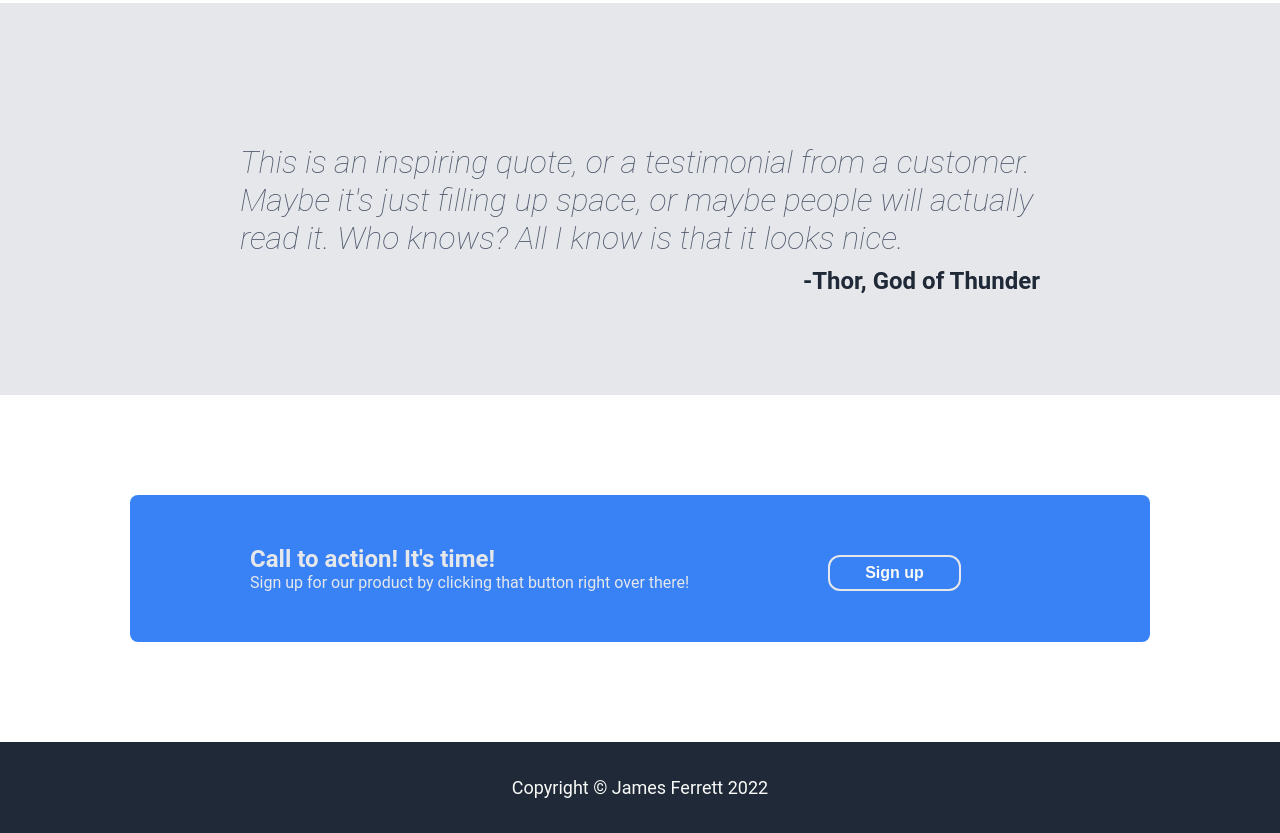
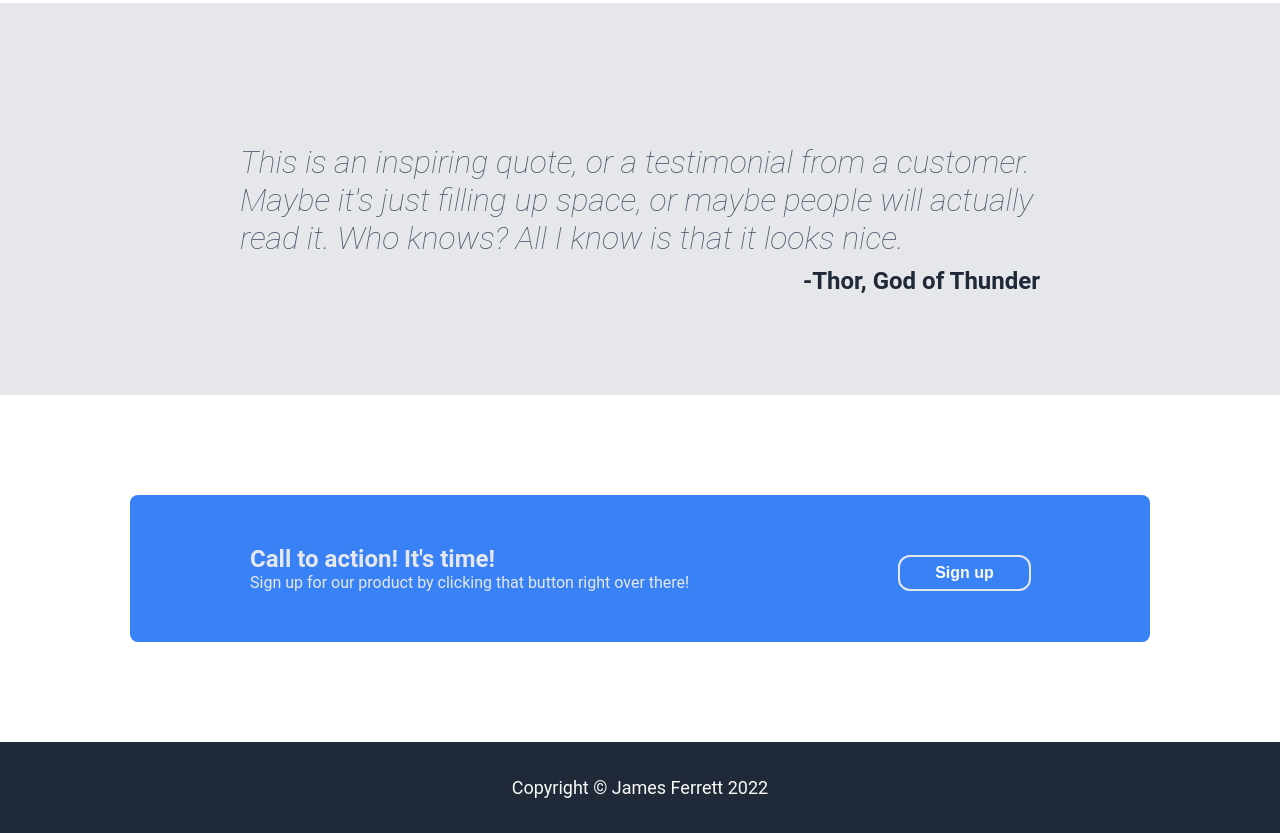
Before and after one commit to JFerrettUK/project-landing, a plain HTML site: page index.html in a window 1280 px wide. Shown: the part 1054-1887 px from the top of the page. Drawn offline with Linux system fonts and the light colour scheme.

Commit message:
Update to Project Landing solution

```diff
--- a/index.html
+++ b/index.html
@@ -8,6 +8,7 @@
   <link rel="stylesheet" href="style.css">
 </head>
 <body>
+<div class="container">
   <div class="topsection">
     <div class="header">
       <div class="header-logo">
@@ -23,12 +24,8 @@
     </div>
     <div class="splash">
       <div class="splashleft">
-          <div class="heromaintext">
-            <div>This website is awesome</div>
-          </div>
-          <div class="herosecondarytext">
-            <div>This website has some subtext that goes here, under the main title.  It's a smaller font and the color is lower contrast</div>
-          </div>
+          <div class="heromaintext">This website is awesome</div>
+          <div class="herosecondarytext">This website has some subtext that goes here, under the main title.  It's a smaller font and the color is lower contrast</div>
           <button class="button1">Sign up</button>
         </div>
         <div class="splashright">
@@ -80,4 +77,5 @@
   <div class="footer">
     <div class="footertext">Copyright © James Ferrett 2022</div>
   </div>
+</div>
 </body>
--- a/style.css
+++ b/style.css
@@ -1,7 +1,13 @@
 body {
-    font-family: "Roboto", "sans-serif";
+    background-color: #FFFFFF;
+    padding: 0;
     margin: 0;
-    min-height: 100vh;
+    font-family: 'Roboto', arial;
+}
+
+.container {
+    display: flex;
+    flex-direction: column;
 }
 
 .topsection, .middlesection, .quotesection, .footer {
@@ -174,7 +180,7 @@ ul {
     padding-top: 50px;
     padding-bottom: 50px;
     padding-left: 120px;
-    gap: 139px;
+    gap: 209px;
 }
 
 .bottomtext1 {
```
